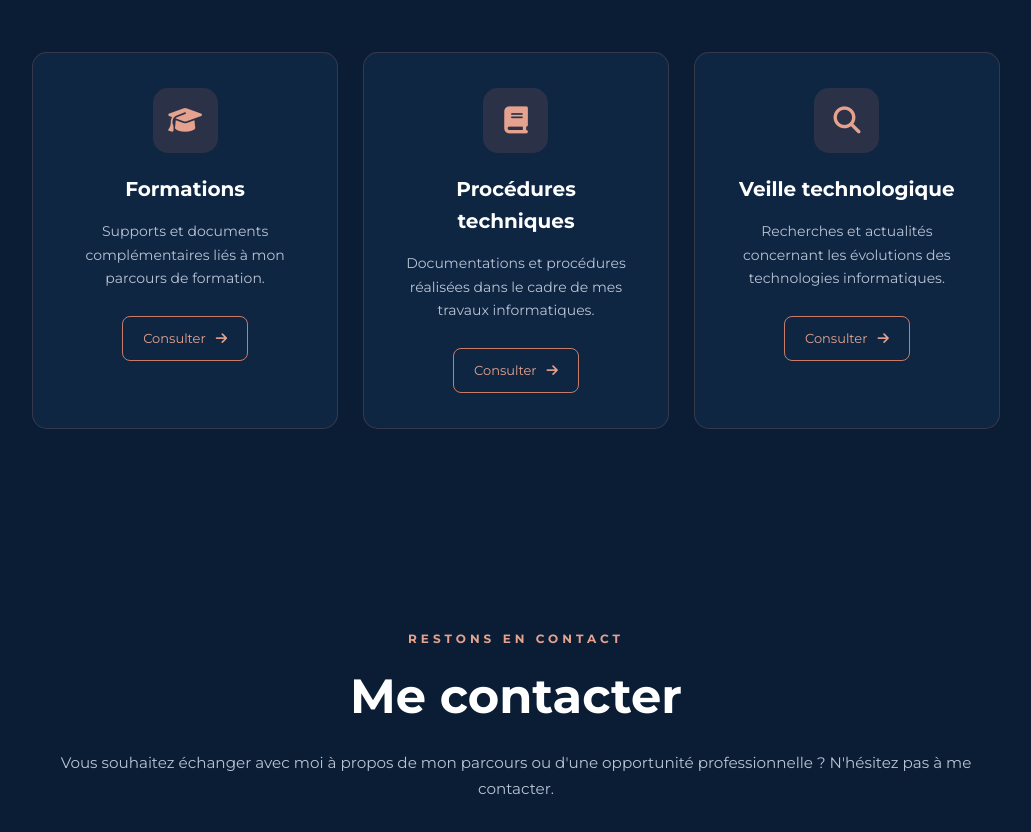
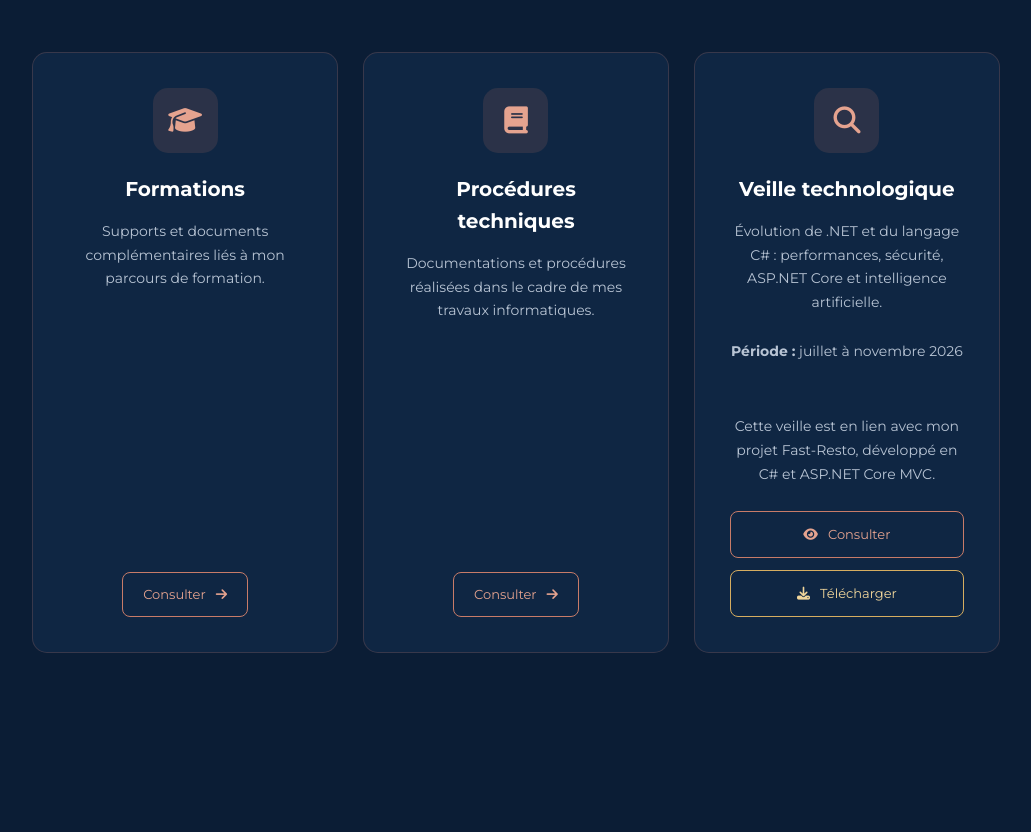
Before and after one commit to lealacroix5/Portfolio, a plain HTML site: page index.html in a window 1280 px wide. Shown: the part 5134-5966 px from the top of the page, without its empty margins (124-1155 px from the left). Drawn offline with Linux system fonts and the light colour scheme.

Commit message:
ajout de la veille techno

```diff
--- a/css/style.css
+++ b/css/style.css
@@ -1375,6 +1375,60 @@ section {
 
 
 /* =========================================
+   BOUTONS DE LA VEILLE TECHNOLOGIQUE
+========================================= */
+
+.veille-boutons {
+    display: flex;
+    flex-direction: column;
+    gap: 12px;
+    width: 100%;
+    margin-top: 20px;
+}
+
+/* Boutons consulter et télécharger */
+
+.veille-boutons .bouton-document {
+    display: flex;
+    align-items: center;
+    justify-content: center;
+    gap: 10px;
+
+    width: 100%;
+    padding: 12px 15px;
+}
+
+/* Bouton télécharger en doré */
+
+.veille-boutons .veille-telecharger {
+    background: transparent;
+    border: 1px solid var(--dore);
+    color: var(--dore-clair);
+}
+
+.veille-boutons .veille-telecharger:hover {
+    background: var(--dore);
+    color: var(--bleu-nuit);
+}
+
+/* Aligner les cartes des documents */
+
+.document-carte {
+    display: flex;
+    flex-direction: column;
+    align-items: center;
+}
+
+.document-carte > .bouton-document {
+    margin-top: auto;
+}
+
+.document-carte .veille-boutons {
+    margin-top: auto;
+}
+
+
+/* =========================================
    13. SECTION CONTACT
 ========================================= */
 
--- a/index.html
+++ b/index.html
@@ -661,20 +661,59 @@
             </a>
         </div>
 
+
         <!-- VEILLE TECHNOLOGIQUE -->
         <div class="document-carte">
+
             <div class="document-icone">
                 <i class="fa-solid fa-magnifying-glass"></i>
             </div>
+
             <h3>Veille technologique</h3>
-            <p>Recherches et actualités concernant les évolutions des technologies informatiques.</p>
-            <a href="#" class="bouton-document">
-                Consulter
-                <i class="fa-solid fa-arrow-right"></i>
-            </a>
+
+            <p>
+                Évolution de .NET et du langage C# :
+                performances, sécurité, ASP.NET Core
+                et intelligence artificielle.
+            </p>
+
+            <p>
+                <strong>Période :</strong>
+                juillet à novembre 2026
+            </p>
+
+            <p>
+                Cette veille est en lien avec mon projet
+                Fast-Resto, développé en C#
+                et ASP.NET Core MVC.
+            </p>
+
+            <!-- CONSULTER LE PDF -->
+            <div class="veille-boutons">
+
+                <a href="documents/veille/veille-technologique-ASP-NET.pdf"
+                class="bouton-document"
+                target="_blank"
+                rel="noopener noreferrer">
+
+                    <i class="fa-solid fa-eye"></i>
+                    Consulter
+
+                </a>
+
+                <!-- TÉLÉCHARGER LE PDF -->
+                <a href="documents/veille/veille-technologique-ASP-NET.pdf"
+                class="bouton-document veille-telecharger"
+                download="Veille_technologique_NET_CSharp_2026.pdf">
+
+                    <i class="fa-solid fa-download"></i>
+                    Télécharger
+
+                </a>
+
+            </div>
+
         </div>
-
-    </div>
 </section>
 
 
```
Also changed, not shown: 1 other file.
